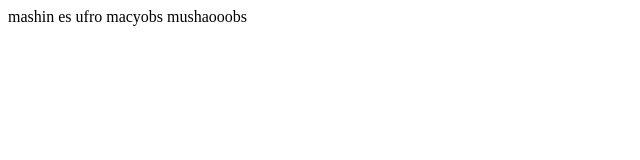
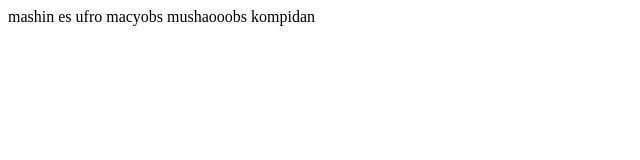
Before and after one commit to zurika777/NumberOneProgramer, a plain HTML site: page index.html in a window 1280 px wide. Shown: the full height of the page, 0-640 px from the left. Drawn offline with Linux system fonts and the light colour scheme.

Commit message:
mesame versia kompidan

```diff
--- a/index.html
+++ b/index.html
@@ -11,6 +11,7 @@
   mashin es ufro macyobs
 
   mushaooobs
+  kompidan
 
 </body>
 
```
